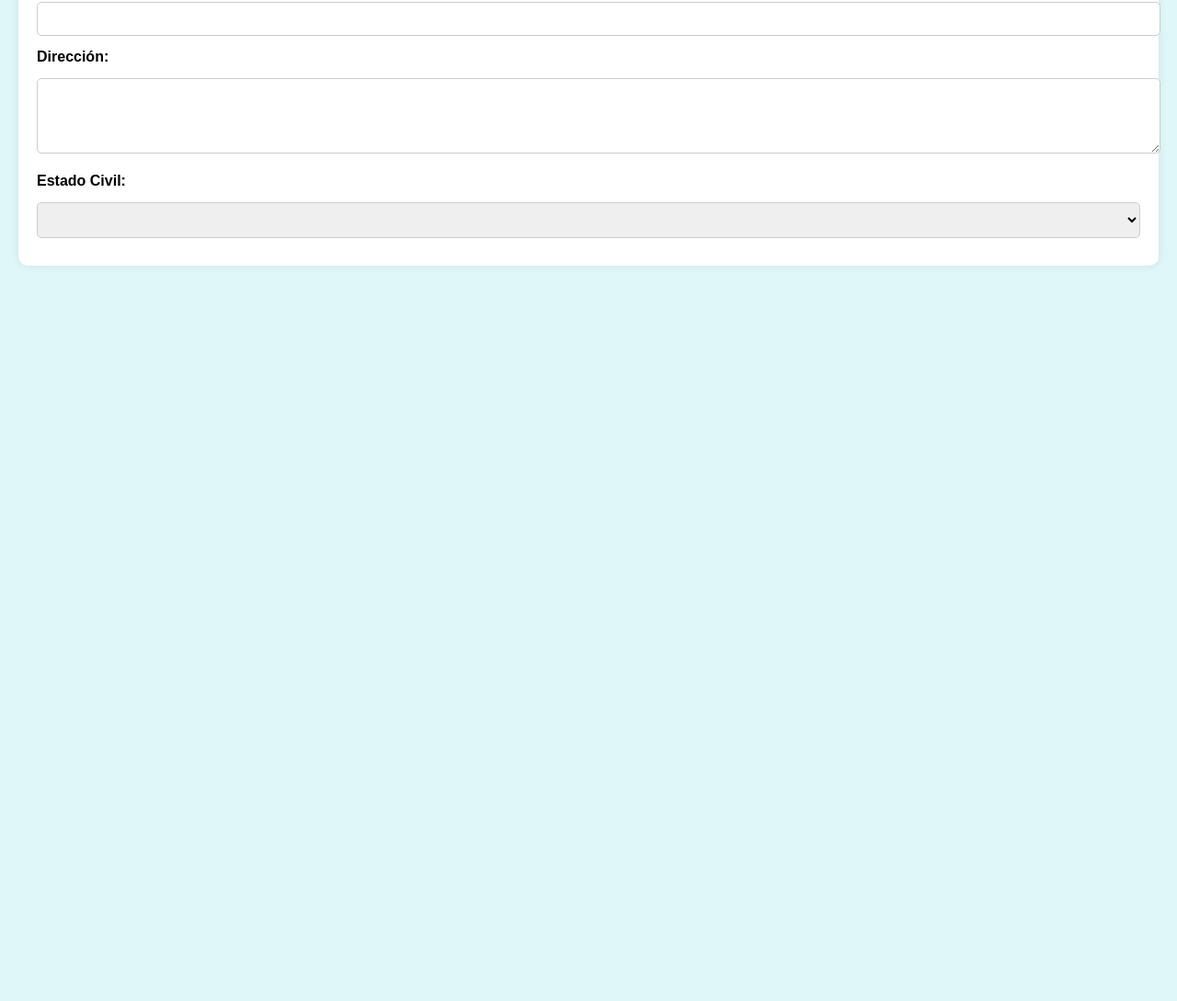
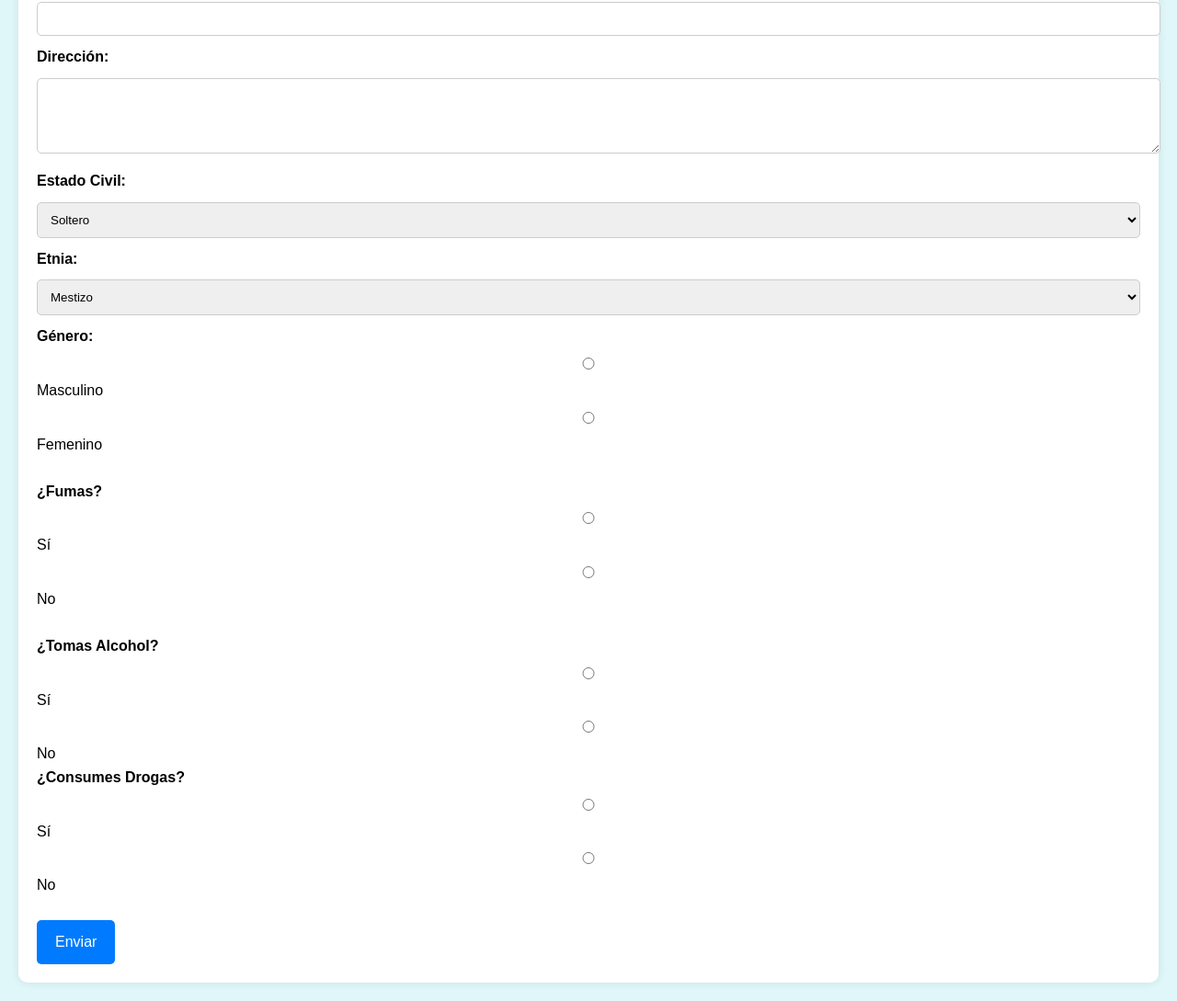
Before and after one commit to josias121212/html-rammirez, a plain HTML site: page index.html in a window 1280 px wide. Shown: the part 567-1656 px from the top of the page at 92% size. Before the commit the page ends 876 px from the top, so only its background shows below. Drawn offline with Linux system fonts and the light colour scheme.

Commit message:
index.html

```diff
--- a/index.html
+++ b/index.html
@@ -29,35 +29,11 @@
             color: #002f6c;
         }
     </style>
-    <script>
-        function redirectToResults() {
-            // Captura los valores del formulario
-            const nombres = document.getElementById('nombres').value;
-            const cedula = document.getElementById('cedula').value;
-            const fecha_nacimiento = document.getElementById('fecha_nacimiento').value;
-            const ciudad = document.getElementById('ciudad').value;
-            const correo = document.getElementById('correo').value;
-            const telefono = document.getElementById('telefono').value;
-            const direccion = document.getElementById('direccion').value;
-            const estado_civil = document.getElementById('estado_civil').value;
-            const etnia = document.getElementById('etnia').value;
-            const genero = document.querySelector('input[name="genero"]:checked').value;
-            const fuma = document.querySelector('input[name="fuma"]:checked').value || 'No';
-            const toma_alcohol = document.querySelector('input[name="toma_alcohol"]:checked').value || 'No';
-            const consume_drogas = document.querySelector('input[name="consume_drogas"]:checked').value || 'No';
-
-            // Crea una cadena de consulta para pasar los datos
-            const queryString = `?nombres=${encodeURIComponent(nombres)}&cedula=${encodeURIComponent(cedula)}&fecha_nacimiento=${encodeURIComponent(fecha_nacimiento)}&ciudad=${encodeURIComponent(ciudad)}&correo=${encodeURIComponent(correo)}&telefono=${encodeURIComponent(telefono)}&direccion=${encodeURIComponent(direccion)}&estado_civil=${encodeURIComponent(estado_civil)}&etnia=${encodeURIComponent(etnia)}&genero=${encodeURIComponent(genero)}&fuma=${encodeURIComponent(fuma)}&toma_alcohol=${encodeURIComponent(toma_alcohol)}&consume_drogas=${encodeURIComponent(consume_drogas)}`;
-
-            // Redirige a resultado.html con los datos
-            window.location.href = "resultado.html" + queryString;
-        }
-    </script>
 </head>
 <body>
 
     <h2>Formulario de Registro</h2>
-    <form onsubmit="redirectToResults(); return false;">
+    <form action="resultado.html" method="GET">
         <label for="nombres"><strong>Nombres:</strong></label>
         <input type="text" id="nombres" name="nombres" required>
 
@@ -81,4 +57,47 @@
 
         <label for="estado_civil"><strong>Estado Civil:</strong></label>
         <select id="estado_civil" name="estado_civil" required>
-            <option
+            <option value="soltero">Soltero</option>
+            <option value="casado">Casado</option>
+            <option value="divorciado">Divorciado</option>
+            <option value="viudo">Viudo</option>
+        </select>
+
+        <label for="etnia"><strong>Etnia:</strong></label>
+        <select id="etnia" name="etnia" required>
+            <option value="mestizo">Mestizo</option>
+            <option value="indigena">Indígena</option>
+            <option value="afrodescendiente">Afrodescendiente</option>
+            <option value="blanco">Blanco</option>
+            <option value="otro">Otro</option>
+        </select>
+
+        <label><strong>Género:</strong></label><br>
+        <input type="radio" id="masculino" name="genero" value="masculino" required>
+        <label for="masculino">Masculino</label><br>
+        <input type="radio" id="femenino" name="genero" value="femenino" required>
+        <label for="femenino">Femenino</label><br><br>
+
+        <label><strong>¿Fumas?</strong></label><br>
+        <input type="radio" id="fuma_si" name="fuma" value="si">
+        <label for="fuma_si">Sí</label>
+        <input type="radio" id="fuma_no" name="fuma" value="no">
+        <label for="fuma_no">No</label><br><br>
+
+        <label><strong>¿Tomas Alcohol?</strong></label><br>
+        <input type="radio" id="toma_alcohol_si" name="toma_alcohol" value="si">
+        <label for="toma_alcohol_si">Sí</label>
+        <input type="radio" id="toma_alcohol_no" name="toma_alcohol" value="no">
+        <label for="toma_alcohol_no">No</label><br>
+
+        <label><strong>¿Consumes Drogas?</strong></label><br>
+        <input type="radio" id="consume_drogas_si" name="consume_drogas" value="si">
+        <label for="consume_drogas_si">Sí</label>
+        <input type="radio" id="consume_drogas_no" name="consume_drogas" value="no">
+        <label for="consume_drogas_no">No</label><br><br>
+
+        <button type="submit" style="padding: 15px 20px; font-size: 16px; background-color: #007bff; color: white; border: none; border-radius: 5px; cursor: pointer;">Enviar</button>
+    </form>
+
+</body>
+</html>
```
